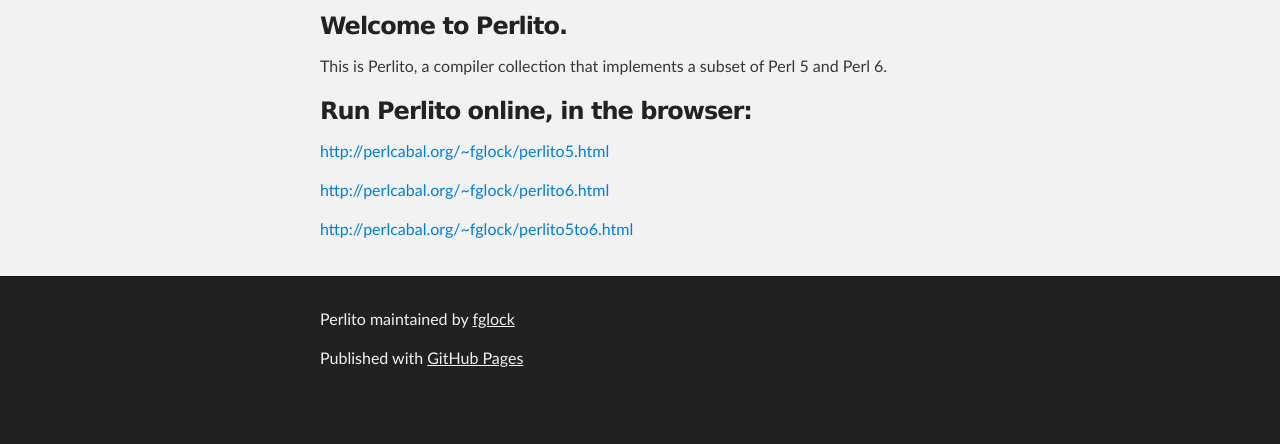
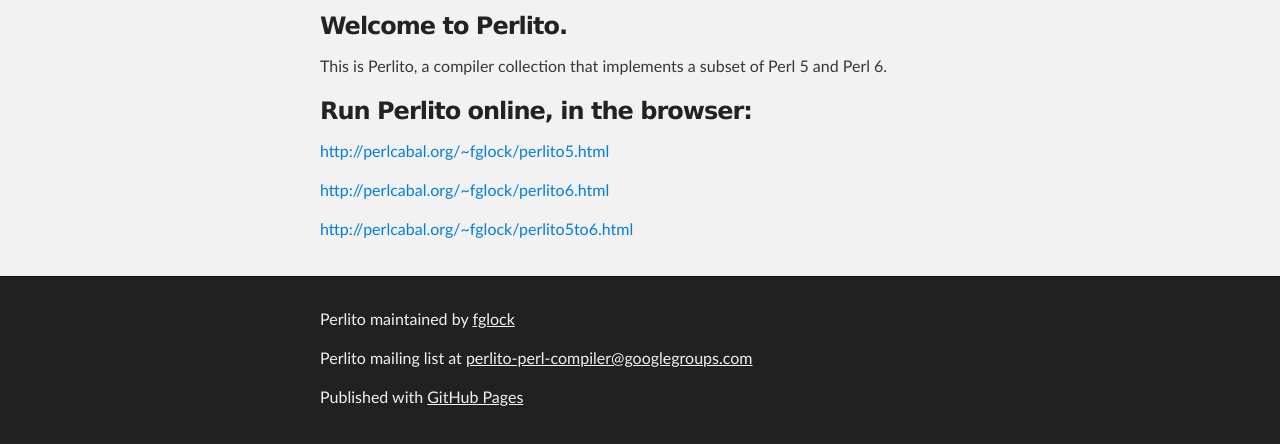
Before and after one commit to fglock/Perlito, a plain HTML site: page index.html in a window 1280 px wide. Shown: the part 252-696 px from the top of the page. Drawn offline with Linux system fonts and the light colour scheme.

Commit message:
Perlito5 - web - add mailing list

```diff
--- a/index.html
+++ b/index.html
@@ -52,6 +52,7 @@
     <div id="footer_wrap" class="outer">
       <footer class="inner">
         <p class="copyright">Perlito maintained by <a href="https://github.com/fglock">fglock</a></p>
+        <p>Perlito mailing list at <a href="https://groups.google.com/forum/#!forum/perlito-perl-compiler">perlito-perl-compiler@googlegroups.com</a></p>
         <p>Published with <a href="http://pages.github.com">GitHub Pages</a></p>
       </footer>
     </div>
```
